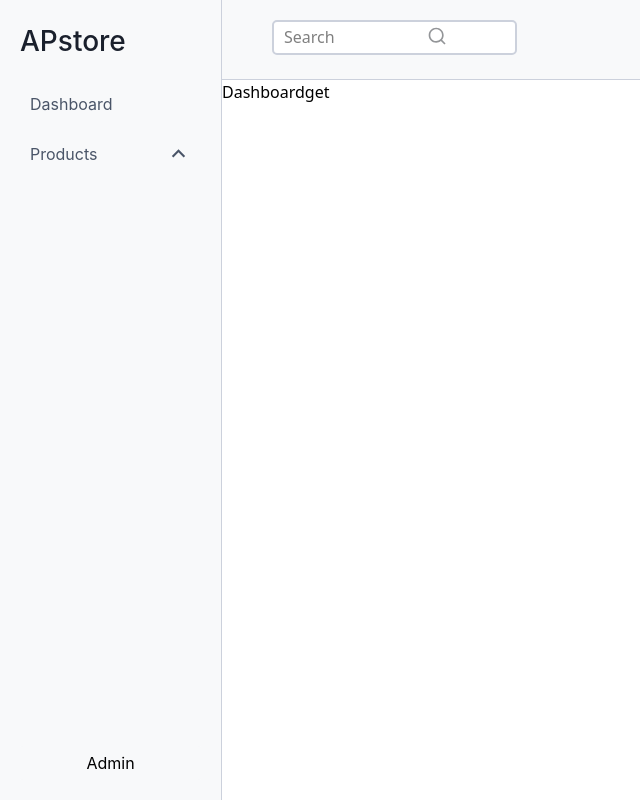
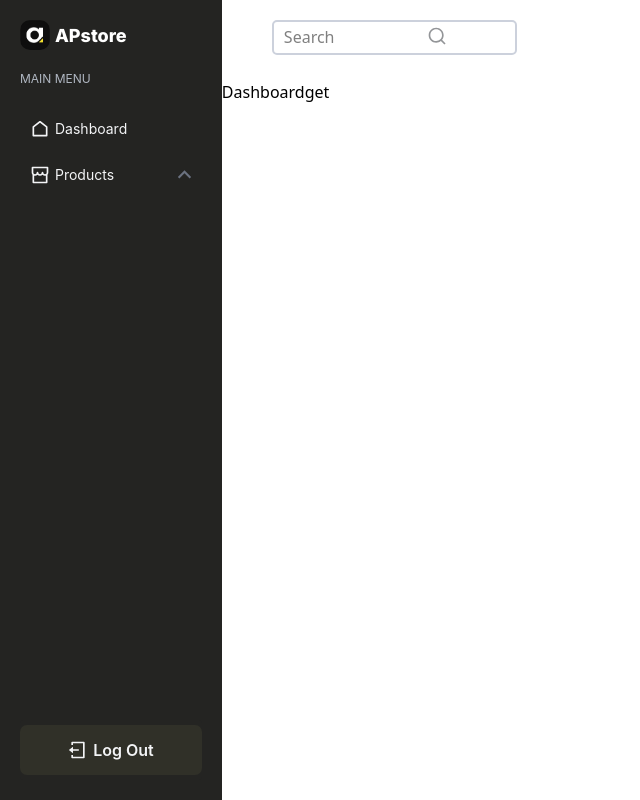
Before and after one commit to usershokhrukh/APstore, a Next.js app: page / in a window 1280 px wide. Shown: the whole page, without its empty margins (0-640 px from the left). Built offline with nearby package versions, Linux system fonts and the light colour scheme; a web font is replaced by a local one.

Commit message:
desighn change/logout function

```diff
--- /dev/null
+++ b/src/app/api/auth/logout/route.js
@@ -0,0 +1,10 @@
+import { cookies } from "next/headers";
+
+export async function POST() {
+  const cookieStore = await cookies();
+
+  cookieStore.delete("access_token");
+  cookieStore.delete("refresh_token");
+
+  return Response.json({ success: true });
+}
--- a/src/components/header/header.modules.scss
+++ b/src/components/header/header.modules.scss
@@ -1,8 +1,7 @@
 @use "../../style/mixin.scss" as *;
+@use "../../style/var.scss" as *;
 .header{
-  background-color: #f8f9fa;
   width: 100%;
-  border-bottom: 1px solid #ccd1dc;
   height: 80px;
   padding: 20px 50px;
   &__div{
--- a/src/components/sidebar/Sidebar.jsx
+++ b/src/components/sidebar/Sidebar.jsx
@@ -3,43 +3,122 @@
 import React, { useState } from "react";
 import "./sidebar.modules.scss";
 import Link from "next/link";
-
+import Image from "next/image";
+import { useRouter } from "next/navigation";
+import axios from "axios";
+import logo from "../../../public/images/sidebar/logo.png";
+import { useNotify } from "@/hooks/useNotify";
 const Sidebar = () => {
   const [drop, setDrop] = useState(false);
+  const router = useRouter();
+  const {notice} = useNotify();
+  const LogOut = async () => {
+    await axios.post("/api/auth/logout");
+    notice("Successfully logged out!", "success", 2000, false);
+    router.replace("/login");
+  };
   return (
     <div className="sidebar">
       <div className="sidebar__top">
         <div className="sidebar__word">
+          <Image src={logo} alt="logo" className="sidebar__img" />
           <p className="sidebar__title">APstore</p>
         </div>
+        <div className="sidebar__box">
+          <p className="sidebar__p3">MAIN MENU</p>
+        </div>
         <div className="sidebar__text">
-          <Link href="#" className="sidebar__p">Dashboard</Link>
+          <div className="sidebar__disp">
+            <button className="sidebar__btn">
+              <span>
+                <svg
+                  className="sidebar__icon"
+                  xmlns="http://www.w3.org/2000/svg"
+                  viewBox="0 0 24 24"
+                  fill="currentColor"
+                >
+                  <path d="M21 20C21 20.5523 20.5523 21 20 21H4C3.44772 21 3 20.5523 3 20V9.48907C3 9.18048 3.14247 8.88917 3.38606 8.69972L11.3861 2.47749C11.7472 2.19663 12.2528 2.19663 12.6139 2.47749L20.6139 8.69972C20.8575 8.88917 21 9.18048 21 9.48907V20ZM19 19V9.97815L12 4.53371L5 9.97815V19H19Z"></path>
+                </svg>
+              </span>
+              <Link href="#" className="sidebar__p">
+                Dashboard
+              </Link>
+            </button>
+          </div>
           <div className="sidebar__dropdown">
-            <button className="sidebar__btn" onClick={() => setDrop(!drop)}>
-              Products
+            <button
+              className="sidebar__btn sidebar__drop-btn"
+              style={drop ? { color: "black", backgroundColor: "#fff" } : null}
+              onClick={() => setDrop(!drop)}
+            >
+              <span className="sidebar__btn-box">
+                {/* <span className="sidebar__disp"> */}
+                <svg
+                  className="sidebar__icon"
+                  xmlns="http://www.w3.org/2000/svg"
+                  viewBox="0 0 24 24"
+                  fill="currentColor"
+                >
+                  <path d="M21 11.6458V21C21 21.5523 20.5523 22 20 22H4C3.44772 22 3 21.5523 3 21V11.6458C2.37764 10.9407 2 10.0144 2 9V3C2 2.44772 2.44772 2 3 2H21C21.5523 2 22 2.44772 22 3V9C22 10.0144 21.6224 10.9407 21 11.6458ZM19 12.874C18.6804 12.9562 18.3453 13 18 13C16.8053 13 15.7329 12.4762 15 11.6458C14.2671 12.4762 13.1947 13 12 13C10.8053 13 9.73294 12.4762 9 11.6458C8.26706 12.4762 7.19469 13 6 13C5.6547 13 5.31962 12.9562 5 12.874V20H19V12.874ZM14 9C14 8.44772 14.4477 8 15 8C15.5523 8 16 8.44772 16 9C16 10.1046 16.8954 11 18 11C19.1046 11 20 10.1046 20 9V4H4V9C4 10.1046 4.89543 11 6 11C7.10457 11 8 10.1046 8 9C8 8.44772 8.44772 8 9 8C9.55228 8 10 8.44772 10 9C10 10.1046 10.8954 11 12 11C13.1046 11 14 10.1046 14 9Z"></path>
+                </svg>
+                {/* </span> */}
+                <span>Products</span>
+              </span>
               {!drop ? (
-                <span className="sidebar__span"><svg
-                width={25}
-                xmlns="http://www.w3.org/2000/svg" viewBox="0 0 24 24" fill="currentColor"><path d="M11.9999 10.8284L7.0502 15.7782L5.63599 14.364L11.9999 8L18.3639 14.364L16.9497 15.7782L11.9999 10.8284Z"></path></svg></span>
+                <span className="sidebar__span">
+                  <svg
+                    width={25}
+                    xmlns="http://www.w3.org/2000/svg"
+                    viewBox="0 0 24 24"
+                    fill="currentColor"
+                  >
+                    <path d="M11.9999 10.8284L7.0502 15.7782L5.63599 14.364L11.9999 8L18.3639 14.364L16.9497 15.7782L11.9999 10.8284Z"></path>
+                  </svg>
+                </span>
               ) : (
-                <span className="sidebar__span"><svg
-                width={25}
-                xmlns="http://www.w3.org/2000/svg" viewBox="0 0 24 24" fill="currentColor"><path d="M11.9999 13.1714L16.9497 8.22168L18.3639 9.63589L11.9999 15.9999L5.63599 9.63589L7.0502 8.22168L11.9999 13.1714Z"></path></svg></span>
+                <span className="sidebar__span">
+                  <svg
+                    width={25}
+                    xmlns="http://www.w3.org/2000/svg"
+                    viewBox="0 0 24 24"
+                    fill="currentColor"
+                  >
+                    <path d="M11.9999 13.1714L16.9497 8.22168L18.3639 9.63589L11.9999 15.9999L5.63599 9.63589L7.0502 8.22168L11.9999 13.1714Z"></path>
+                  </svg>
+                </span>
               )}
             </button>
             {drop ? (
               <div className="sidebar__drop">
-                <Link className="sidebar__link" href="">Create</Link>
-                <Link className="sidebar__link" href="">Delete</Link>
-                <Link className="sidebar__link" href="">View</Link>
-                <Link className="sidebar__link" href="">Edit</Link>
+                <Link className="sidebar__link" href="">
+                  Create
+                </Link>
+                <Link className="sidebar__link" href="">
+                  Delete
+                </Link>
+                <Link className="sidebar__link" href="">
+                  View
+                </Link>
+                <Link className="sidebar__link" href="">
+                  Edit
+                </Link>
               </div>
             ) : null}
           </div>
         </div>
       </div>
       <div className="sidebar__bottom">
-        <p className="sidebar__p2">Admin</p>
+        <button className="sidebar__logOut" onClick={LogOut}>
+          <svg
+            className="sidebar__icon"
+            xmlns="http://www.w3.org/2000/svg"
+            viewBox="0 0 24 24"
+            fill="currentColor"
+          >
+            <path d="M4 18H6V20H18V4H6V6H4V3C4 2.44772 4.44772 2 5 2H19C19.5523 2 20 2.44772 20 3V21C20 21.5523 19.5523 22 19 22H5C4.44772 22 4 21.5523 4 21V18ZM6 11H13V13H6V16L1 12L6 8V11Z"></path>
+          </svg>
+          Log Out
+        </button>
       </div>
     </div>
   );
--- a/src/components/sidebar/sidebar.modules.scss
+++ b/src/components/sidebar/sidebar.modules.scss
@@ -1,14 +1,15 @@
 @use "../../style/mixin.scss" as *;
+@use "../../style/var.scss" as *;
 
 .sidebar {
   width: 260px;
-  background-color: #f8f9fa;
+  background-color: var(--bg-main-dark);
   @include inter();
   display: flex;
   flex-direction: column;
   justify-content: space-between;
   padding: 20px;
-  border-right: 1px solid #ccd1dc;
+  // border-right: 1px solid #ccd1dc;
   height: 100vh;
   box-sizing: border-box;
   &__top {
@@ -19,6 +20,37 @@
     width: 100%;
   }
 
+  &__p3 {
+    font-size: 12px;
+    color: #b0b7c2;
+  }
+  &__title {
+    font-weight: 700;
+    @include inter();
+    font-size: 18px;
+    color: var(--app-white);
+  }
+  &__word {
+    display: flex;
+    align-items: center;
+    gap: 5px;
+  }
+  &__bottom {
+    display: flex;
+    align-items: center;
+    justify-content: center;
+    width: 100%;
+    height: auto;
+    padding: 5px 0;
+    border-radius: 3px;
+    background-color: var(--bg-main-dark);
+  }
+  &__img {
+    width: 30px;
+    height: 30px;
+    border-radius: 10px;
+  }
+
   &__text {
     @include inter();
     display: flex;
@@ -26,40 +58,18 @@
     gap: 5px;
     width: 100%;
   }
-
-  &__title {
-    font-weight: 500;
-    @include inter();
-    font-size: 28px;
-    color: #1a202c;
-  }
-  &__bottom{
-    display: flex;
-    align-items: center;
-    justify-content: center;
+  &__d {
+    font-size: 16px;
+    color: #4a5568;
     width: 100%;
-    height: auto;
-    padding: 5px 0;
-    border-radius: 3px;
-    background-color: #f8f9fa;
-  }
-  &__img{
-    width: 80px;
-    height: 80px;
-    border-radius: 50px;
+    &:hover {
+      background-color: #edf2f7;
+      color: black !important;
+    }
   }
   &__p {
-    font-size: 16px;
-    color: #4a5568;
-
     display: block;
-    width: 100%;
-    padding: 10px;
     border-radius: 5px;
-    &:hover {
-      background-color: #edf2f7;
-      color: #1a202c;
-    }
   }
 
   &__dropdown {
@@ -67,28 +77,65 @@
   }
 
   &__btn {
-    font-size: 16px;
-    color: #4a5568;
+    @include display();
+    font-size: 14px;
+    color: var(--cards-pop);
     display: flex;
     width: 100%;
-    justify-content: space-between;
+    justify-content: start;
     align-items: center;
     padding: 10px;
     border-radius: 5px;
     border: none;
+    gap: 5px;
+    transition: all 0.3s ease;
 
     &:hover {
-      background-color: #edf2f7;
-      color: #1a202c;
+      background-color: var(--bg-main-dark-pop);
+      color: var(--app-white);
     }
   }
+  &__drop-btn {
+    justify-content: space-between;
+  }
 
+  &__btn-box {
+    @include display();
+    gap: 5px;
+  }
+  &__icon {
+    width: 20px;
+    // color: #4a5568;
+  }
+
+  &__span {
+    position: relative;
+    top: -3px;
+    width: 20px;
+    height: 20px;
+    color: var(--text-muted);
+  }
+  &__logOut {
+    @include display();
+    color: var(--cards-pop);
+    background-color: var(--bg-main-dark-pop);
+    width: 100%;
+    height: 50px;
+    gap: 5px;
+    font-weight: 600;
+    border-radius: 7px;
+    transition: all ease 0.3s;
+    &:hover {
+      background-color: var(--app-red);
+      color: var(--cards-pop);
+    }
+  }
   &__link {
-    color: #4a5568;
+    color: var(--cards-pop);
     display: block;
     padding: 5px;
     border-radius: 5px;
-
+    transition: all 0.3s ease;
     &:hover {
       color: black;
       background-color: #edf2f7;
@@ -102,4 +149,9 @@
     padding: 10px;
     margin-left: 10px;
   }
+  &__bottom {
+    width: 100%;
+    height: auto;
+    @include display();
+  }
 }
--- a/src/style/var.scss
+++ b/src/style/var.scss
@@ -1,5 +1,6 @@
 :root {
   --bg-main-dark: #242422;
+  --bg-main-dark-pop: #303028;
   --app-blue: #3B82F6;
   --app-green:  #10B981;
   --app-yellow: #F59E0B;
```
Also changed, not shown: public/images/sidebar/logo.png (added).
